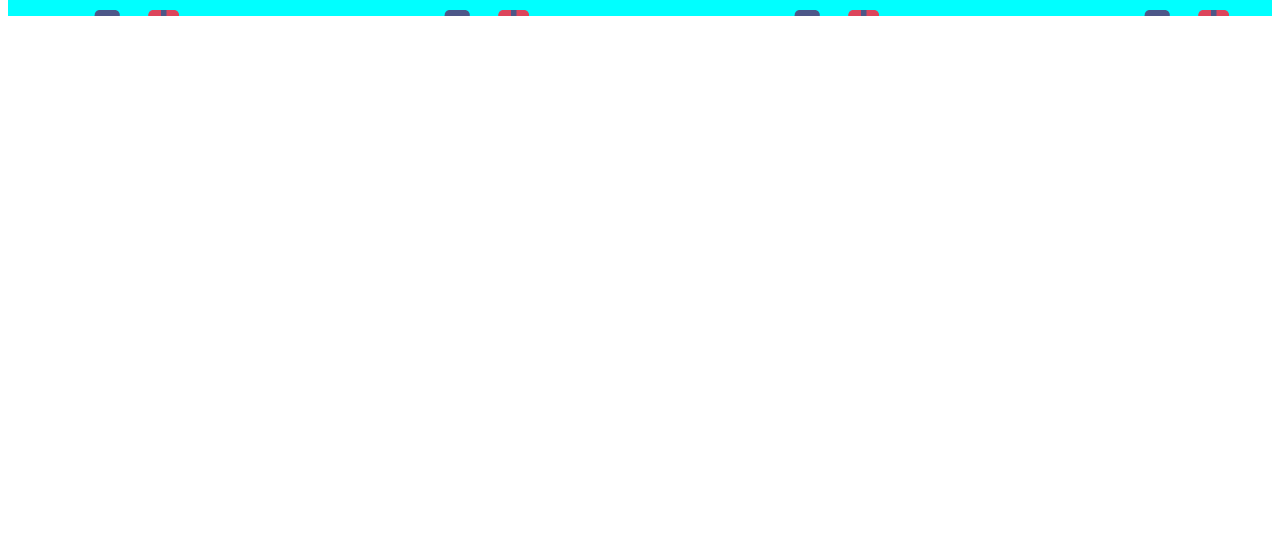
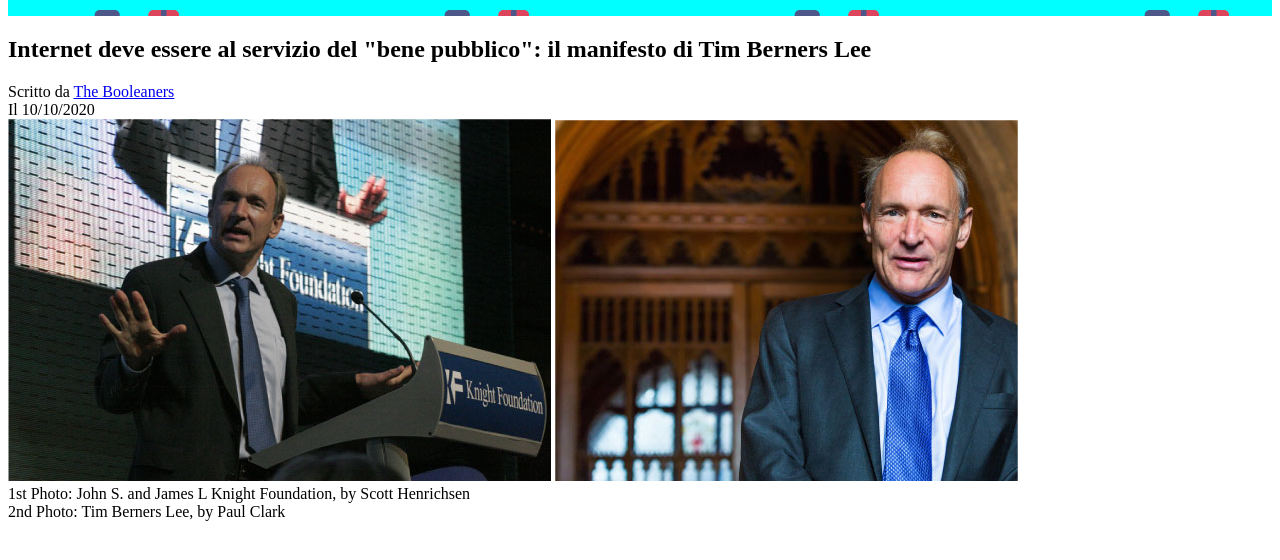
Before and after one commit to Tommicavo/html-css-booleaner, a plain HTML site: page index.html in a window 1280 px wide. Shown: the part 112-672 px from the top of the page. Drawn offline with Linux system fonts and the light colour scheme.

Commit message:
tim_section

```diff
--- a/index.html
+++ b/index.html
@@ -14,5 +14,26 @@
                 <img class="logo" src="img/logo.svg" alt="logo">
             </div>
         </header>
+        <main>
+            <section>
+                <h1>Internet deve essere al servizio del "bene pubblico": il manifesto di Tim Berners Lee</h1>
+                <div class="written_by">
+                    Scritto da <a href="https://www.google.com/">The Booleaners</a>
+                </div>
+                <div class="data">
+                    Il 10/10/2020
+                </div>
+                <div class="tim">
+                    <img class="tim_1" src="img/tim-1.jpg" alt="tim_1">
+                    <img class="tim_2" src="img/tim-2.jpg" alt="tim_2">
+                </div>
+                <div class="desc_photo">
+                    1st Photo: John S. and James L Knight Foundation, by Scott Henrichsen
+                </div>
+                <div class="desc_photo">
+                    2nd Photo: Tim Berners Lee, by Paul Clark
+                </div>
+            </section>
+        </main>
     </body>
 </html>
```
